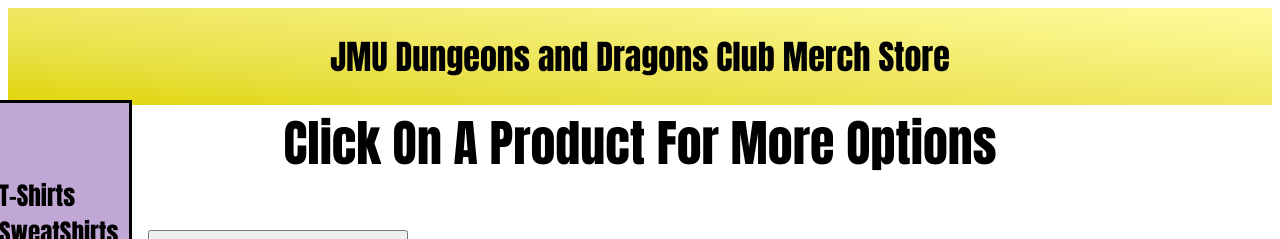
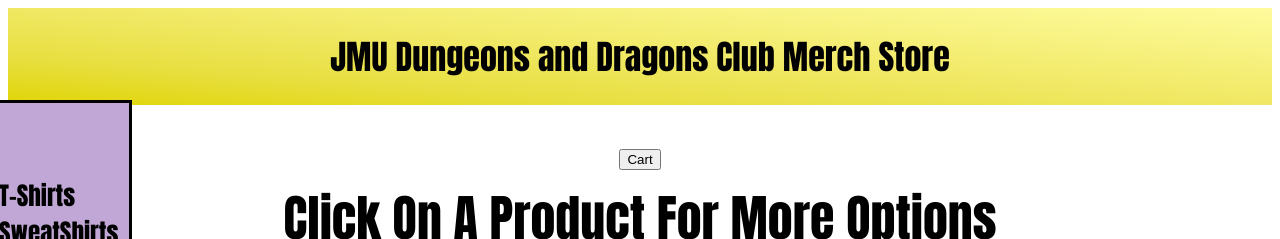
Before and after one commit to Roysa29/343p2, a React (Create React App) app in the folder my-react-app/: page / in a window 1280 px wide. Shown: the top 239 px of the page. Built offline with nearby package versions, Linux system fonts and the light colour scheme.

Commit message:
Cart button

```diff
--- a/my-react-app/src/App.js
+++ b/my-react-app/src/App.js
@@ -40,6 +40,18 @@
     });
   };
 
+  open() {
+    let popup = document.getElementById("cart");
+    document.getElementById("blind").classList.add("opaque")
+    popup.classList.add("openForm")
+
+  }
+
+  close() {
+    let popup = document.getElementById("cart");
+  }
+
+
   render() {
     const checkedProducts = Object.entries(this.state.categories)
       .filter(category => category[1])
@@ -55,6 +67,9 @@
         <div className="topnav">
         <h1>JMU Dungeons and Dragons Club Merch Store</h1>
         </div>
+        <button  onClick={() => this.open()} type="submit">
+                  <p>Cart</p>
+                </button>
         <p>Click On A Product For More Options</p>
         <div className="filter">
           <br></br>
@@ -106,6 +121,9 @@
             <div id="pop" class="form">
             <p>"how yall doing"</p>
           </div>
+          <div id="cart" class="form">
+            <p>"car"</p>
+          </div>
       </div>
 
 
```
